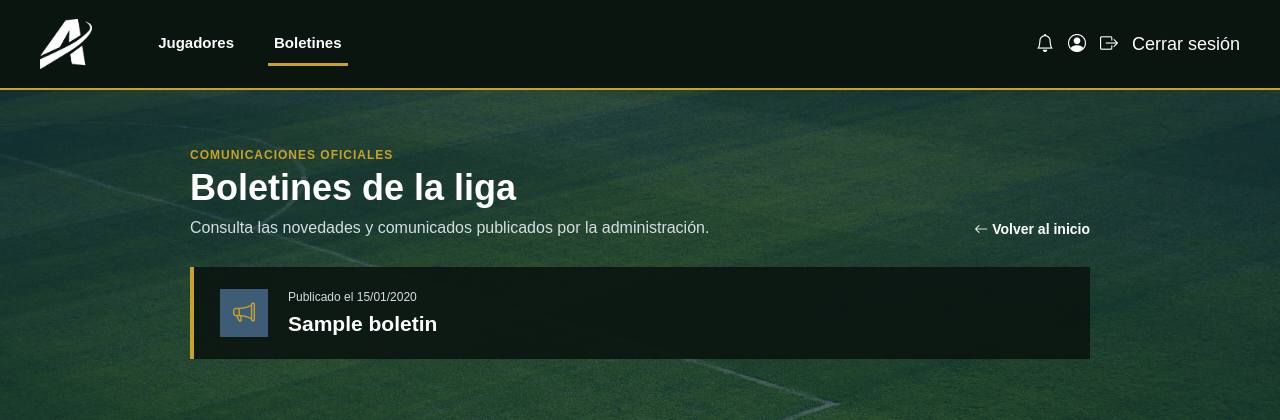
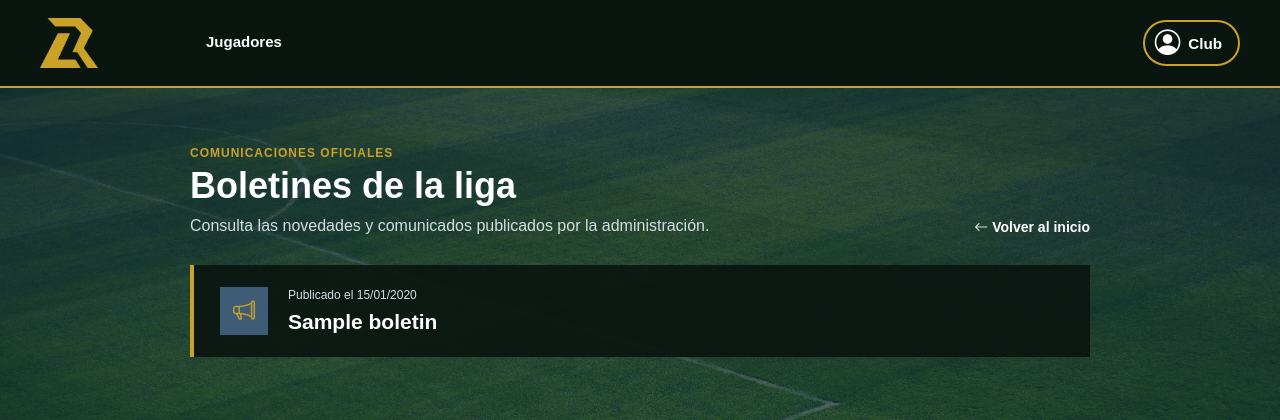
Before and after one commit to emanuelruis-rgb/proyecto-final, a PHP site: page /club/boletines-club.php in a window 1280 px wide. Shown: the top 420 px of the page. Run offline with PHP 8.4, Linux system fonts and the light colour scheme; tables that the repository leaves empty hold one stand-in row (values such as "Sample post").

Commit message:
Alinea navbar de vistas del club

```diff
--- a/club/boletines-club.php
+++ b/club/boletines-club.php
@@ -1,9 +1,28 @@
 <?php
+session_name('club_session');
+session_start();
+
 require_once __DIR__ . '/../conexion-bd/conexion.php';
 require_once __DIR__ . '/boletines-data.php';
 
+$conexion = connection();
+
+// Obtiene el nombre del club para reutilizar el menú del inicio.
+$nombreSesionClub = $_SESSION['nombre'] ?? '';
+$nombreMostrarClub = $nombreSesionClub !== '' ? $nombreSesionClub : 'Club';
+
+if ($nombreSesionClub !== '') {
+	$stmt = mysqli_prepare($conexion, 'SELECT nombreClub FROM club WHERE nombreClub = ?');
+	mysqli_stmt_bind_param($stmt, 's', $nombreSesionClub);
+	mysqli_stmt_execute($stmt);
+	$resultado = mysqli_stmt_get_result($stmt);
+
+	if ($fila = mysqli_fetch_assoc($resultado)) {
+		$nombreMostrarClub = $fila['nombreClub'];
+	}
+}
+
 // Carga todos los boletines para la vista completa.
-$conexion = connection();
 $boletines = $conexion ? obtenerBoletines($conexion) : [];
 if ($conexion) {
 	// Libera la conexión antes de generar la respuesta HTML.
@@ -17,32 +36,49 @@ if ($conexion) {
 	<meta name="viewport" content="width=device-width, initial-scale=1.0">
 	<title>Boletines | Club</title>
 	<link rel="stylesheet" href="https://cdn.jsdelivr.net/npm/bootstrap-icons@1.13.1/font/bootstrap-icons.min.css">
-	<link rel="stylesheet" href="pagina-principal-club.css?v=5">
-	<link rel="icon" type="image/png" href="../img/copa.png">
+	<link rel="stylesheet" href="pagina-principal-club.css?v=6">
+	<link rel="icon" type="image/png" href="../img/logo-liga/log-liga-b.png">
 </head>
 <body>
 	<header>
 		<nav class="nav-izquierda-container">
-			<a href="indexclub.php">
-				<img src="/proyecto-final/img/logo-empresa/logo-empresa-blanco.png" alt="Logo" class="logo-empresa">
+			<a href="/proyecto-final/club/indexclub.php">
+				<img src="/proyecto-final/img/logo-liga/log-liga-d.png" alt="Logo" class="logo-empresa">
 			</a>
 			<div class="nav-izquierda-botones-container">
 				<a href="jugadores-club.php" class="nav-izquierda-botones">Jugadores</a>
-				<a href="boletines-club.php" class="nav-izquierda-botones active" aria-current="page">Boletines</a>
 			</div>
 		</nav>
 
-		<div class="nav-derecha-container">
-			<a href="#" class="nav-derecha-item" aria-label="Notificaciones">
-				<i class="bi bi-bell" aria-hidden="true"></i>
-			</a>
-			<a href="#" class="nav-derecha-item" aria-label="Perfil">
-				<i class="bi bi-person-circle" aria-hidden="true"></i>
-			</a>
-			<a href="/proyecto-final/index.php" class="nav-derecha-item">
-				<i class="bi bi-box-arrow-right" aria-hidden="true"></i>
-				<span>Cerrar sesión</span>
-			</a>
+		<script>
+		function toggleUserMenu() {
+			document.getElementById('userDropdown').classList.toggle('show');
+		}
+
+		document.addEventListener('click', function(event) {
+			const menu = document.querySelector('.user-menu');
+			const dropdown = document.getElementById('userDropdown');
+			if (!menu.contains(event.target)) {
+				dropdown.classList.remove('show');
+			}
+		});
+		</script>
+
+		<div class="user-menu">
+			<button class="user-menu-toggle" onclick="toggleUserMenu()">
+				<i class="bi bi-person-circle"></i>
+				<span class="user-menu-name"><?php echo htmlspecialchars($nombreMostrarClub); ?></span>
+			</button>
+
+			<div class="user-menu-dropdown" id="userDropdown">
+				<a href="../uploads/documentos/reglamento.pdf" class="user-menu-item" download>
+					<i class="bi bi-file-earmark-text"></i> Descargar documento
+				</a>
+				<a href="/proyecto-final/logout.php" class="user-menu-item">
+					<i class="bi bi-box-arrow-right"></i>
+					<span>Cerrar sesión</span>
+				</a>
+			</div>
 		</div>
 	</header>
 
--- a/club/indexclub.php
+++ b/club/indexclub.php
@@ -35,7 +35,7 @@ if ($conexion) {
     <meta charset="UTF-8">
     <meta name="viewport" content="width=device-width, initial-scale=1.0">
     <title>Página principal clubes</title>
-    <link rel="stylesheet" href="pagina-principal-club.css?v=5">
+    <link rel="stylesheet" href="pagina-principal-club.css?v=6">
     <link rel="icon" type="image/png" href="../img/logo-liga/log-liga-b.png">
 </head>
 <body>
--- a/club/pagina-principal-club.css
+++ b/club/pagina-principal-club.css
@@ -20,6 +20,8 @@ body {
 /* Header en general */
 header {
     height: 88px;
+    min-height: 88px;
+    box-sizing: border-box;
     background-color: var(--navy);
     border-bottom: 2px solid var(--gold);
     display: flex;
@@ -37,6 +39,14 @@ header {
     gap: 60px;
     flex: 1;
     min-width: 0;
+}
+
+.nav-izquierda-container > a {
+    display: flex;
+    align-items: center;
+    width: 100px;
+    height: 50px;
+    flex: 0 0 100px;
 }
 
 .logo-empresa {
```
